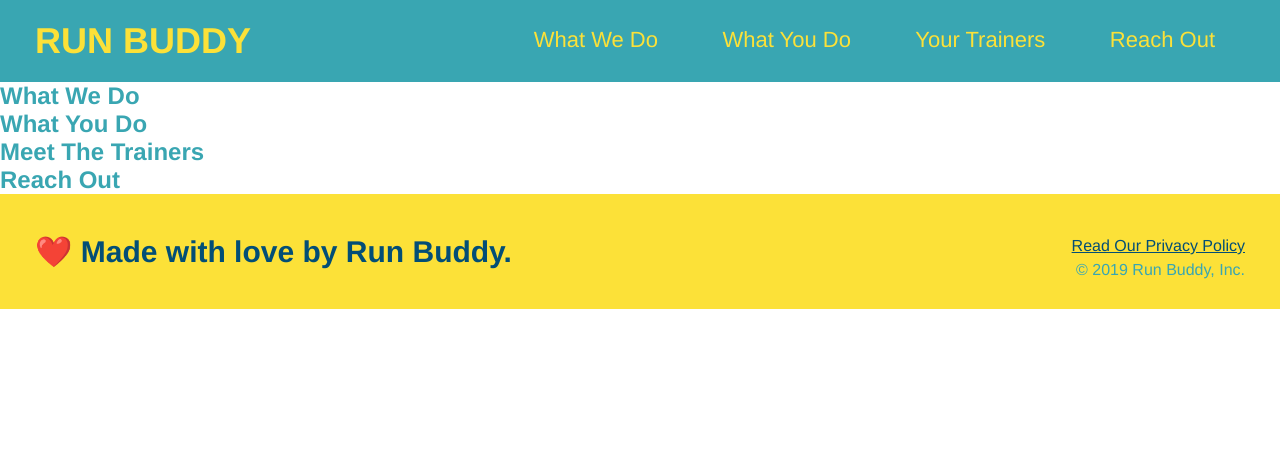
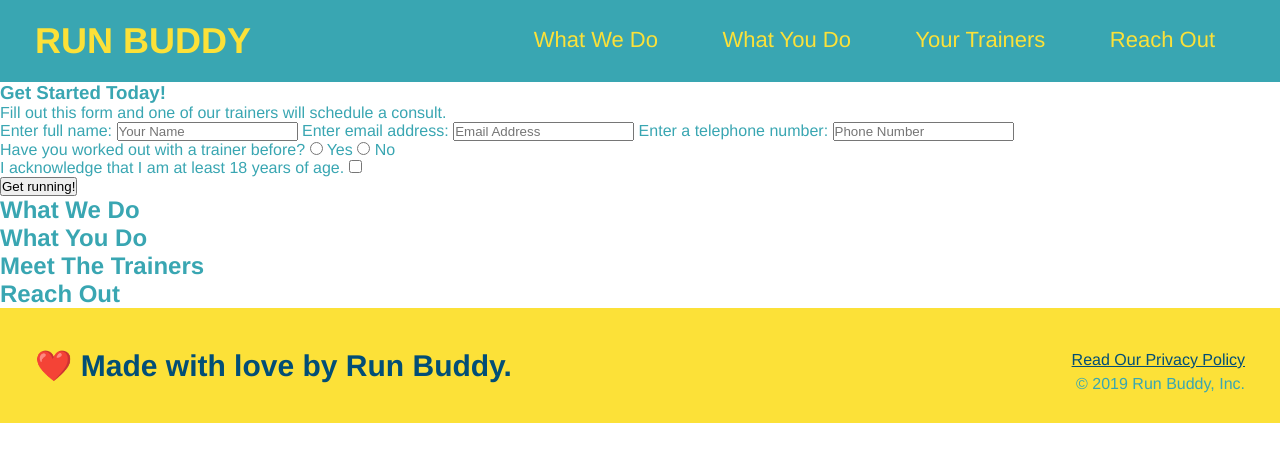
Before and after one commit to Mindydiane/run-buddy, a plain HTML site: page index.html in a window 1280 px wide. Drawn offline with Linux system fonts and the light colour scheme.

Commit message:
finished set up for hero

```diff
--- a/index.html
+++ b/index.html
@@ -2,7 +2,7 @@
 <html lang="en">
   <head>
     <meta charset="UTF-8" />
-        <title> Run Buddy </title>
+    <title>Run Buddy</title>
     <!-- linking css-->
     <link rel="stylesheet" href="./assets/css/style.css" />
   </head>
@@ -35,8 +35,37 @@
 
   <!-- hero/jumbotron -->
   <section>
+  <div>
+    <h3>Get Started Today!</h3>
+    <p>Fill out this form and one of our trainers will schedule a consult.</p>
+      <!-- Add form element -->
+  <form>
+    <label for="name">Enter full name:</label>
+    <input type="text" placeholder="Your Name" name="name" id="name" />
+    <label for="email">Enter email address:</label>
+    <input type="email" placeholder="Email Address" name="email" id="email" />
+    <label for="phone">Enter a telephone number:</label>
+    <input type="tel" placeholder="Phone Number" name="phone" id="phone"/>
+  <p>
+    Have you worked out with a trainer before?
+    <input type="radio"name="trainer-confirm" id="trainer-yes" />
+    <label for="trainer-yes">Yes</label>
+    <input type="radio" name="trainer-confirm" id="trainer-no" />
+    <label for="trainer-no">No</label>
+  </p>
+  <p>
+    <label for="checkbox" >
+        I acknowledge that I am at least 18 years of age.
+    </label>
+     <input type="checkbox" name="age-confirm" id="checkbox" />
+  </p>
+  <button type="submit">
+     Get running!
+  </button>
+  </form>
+</div>
    </section>
-
+<!-- end hero -->
     <!-- "what we do" section -->
     <section>
       <h2>What We Do</h2>
@@ -52,7 +81,7 @@
     </section>
     <!-- "reach out" section-->
     <section>
-    <h2> Reach Out</h2>
+      <h2>Reach Out</h2>
     </section>
 
     <!-- footer -->
```
Lines whose indentation alone changed are shown as unchanged.
